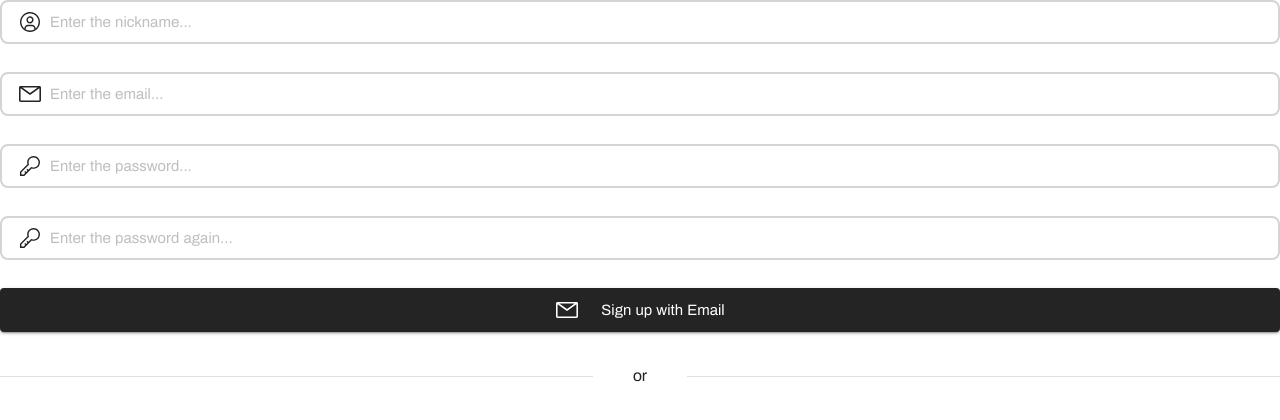
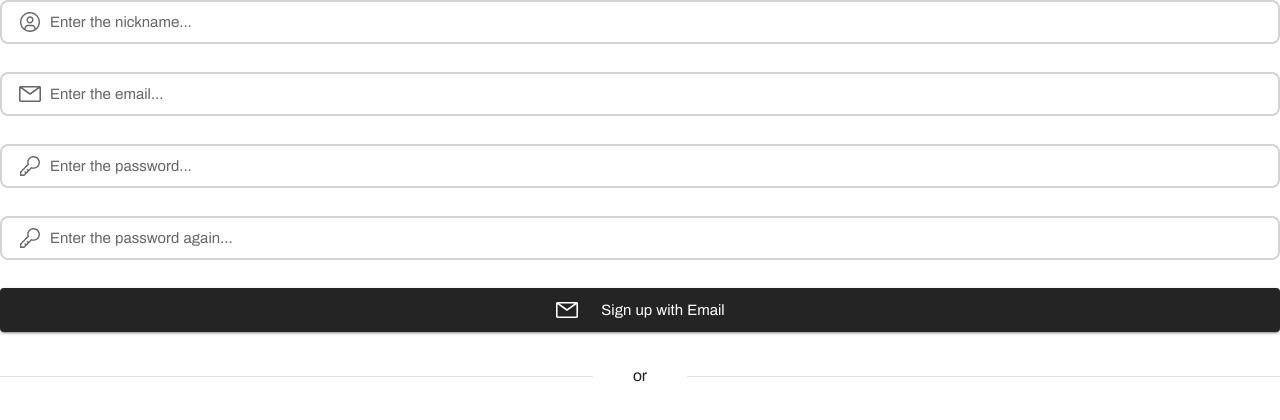
Before and after one commit to whispermind/TFMovies.Web, a React (Create React App) app: page / in a window 1280 px wide. Shown: the top 420 px of the page. Built offline with nearby package versions, Linux system fonts and the light colour scheme.

Commit message:
fix/make icons-state display correctly

```diff
--- a/src/common/components/FormTextField/index.tsx
+++ b/src/common/components/FormTextField/index.tsx
@@ -19,6 +19,8 @@ export const FormTextField = forwardRef<HTMLInputElement, TextFieldProps>((props
             },
           } = theme;
 
+          const additionalStyles = typeof InputProps?.sx === 'function' ? InputProps.sx(theme) : InputProps?.sx || {};
+
           return {
             height: "2.75rem",
             border: `0.125rem solid ${strokeGrey}`,
@@ -31,8 +33,9 @@ export const FormTextField = forwardRef<HTMLInputElement, TextFieldProps>((props
               padding: 0
             },
 
-            "& input:placeholder-shown": {
+            "& input::placeholder": {
               color: grey,
+              opacity: 1
             },
 
             ":hover": {
@@ -60,7 +63,7 @@ export const FormTextField = forwardRef<HTMLInputElement, TextFieldProps>((props
               borderColor: "#b54f4f",
               "& input::placeholder": { color: "transparent" },
             },
-            ...InputProps?.sx
+            ...additionalStyles
           }
         },
       }
```
